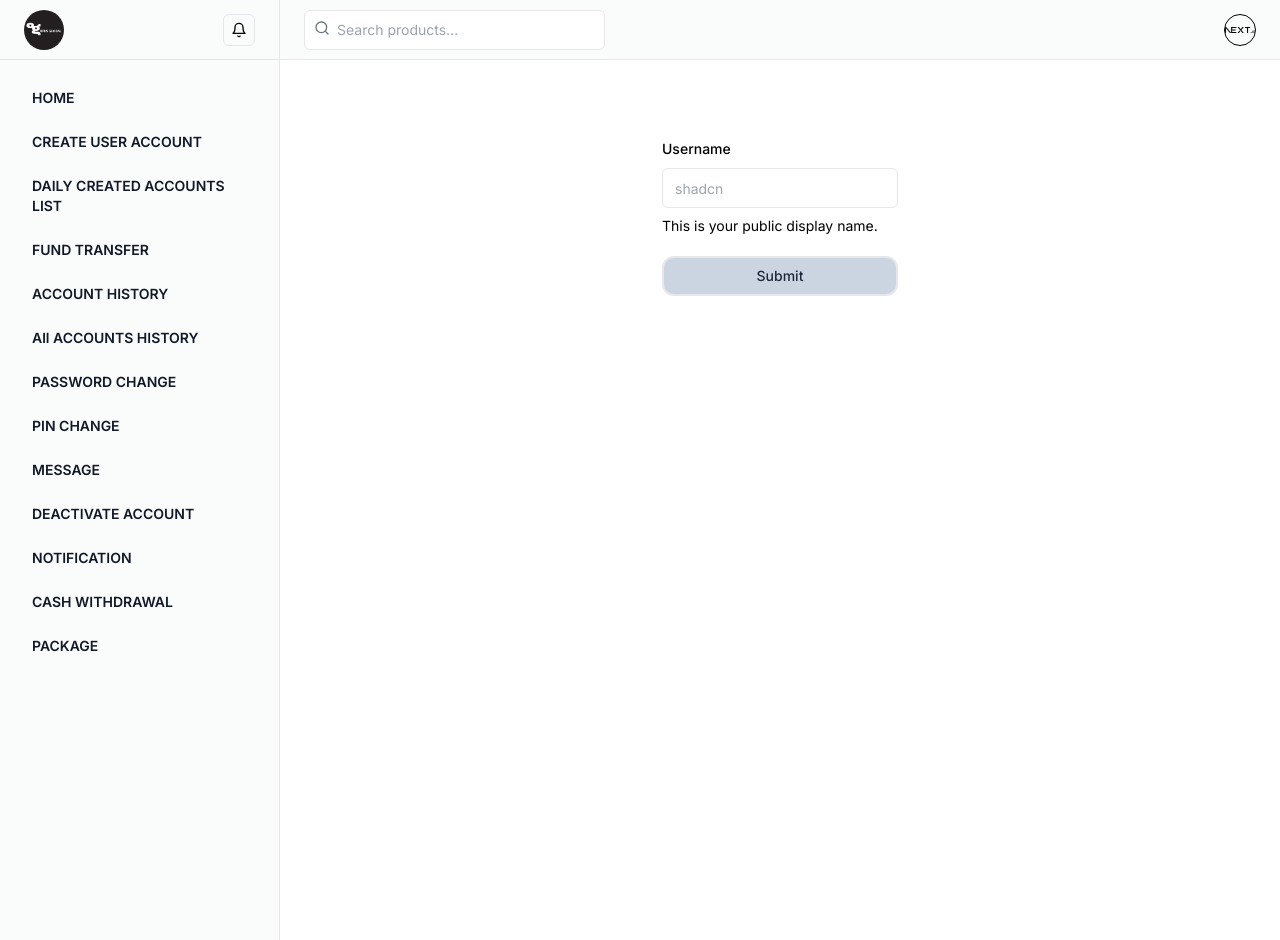
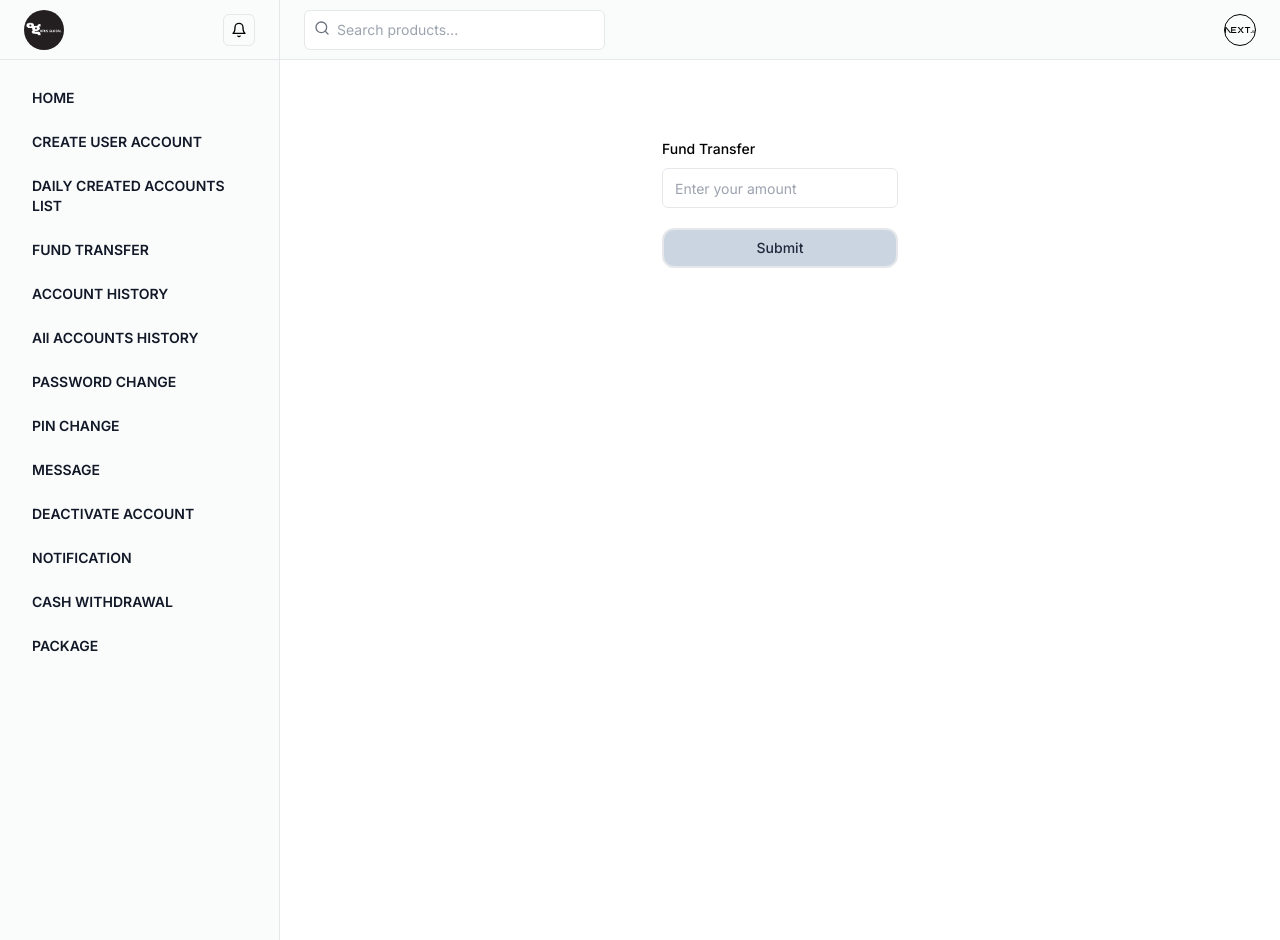
Before and after one commit to mubeenamin/mlm-update, a Next.js app: page /fundTransfer in a window 1280 px wide. Built offline with nearby package versions, Linux system fonts and the light colour scheme.

Commit message:
fundtransfer

```diff
--- a/app/component/fundTransfer.tsx
+++ b/app/component/fundTransfer.tsx
@@ -15,20 +15,21 @@ import { Input } from "@/components/ui/input";
 import { z } from "zod";
 
 const FormSchema = z.object({
-  username: z.string().min(2, {
-    message: "Username must be at least 2 characters.",
+  FundTransfer: z.string().min(2, {
+    message: "FundTransfer",
   }),
 });
 
-const onSubmit = () => {
-  console.log("data" );
+const onSubmit = (data: z.infer<typeof FormSchema>) => {
+  console.log(data);
 };
 
 function FundTransfer() {
   const form = useForm<z.infer<typeof FormSchema>>({
     resolver: zodResolver(FormSchema),
     defaultValues: {
-      username: "",
+
+      FundTransfer: "",
     },
   });
 
@@ -41,16 +42,14 @@ function FundTransfer() {
         >
           <FormField
             control={form.control}
-            name="username"
+            name="FundTransfer"
             render={({ field }) => (
               <FormItem>
-                <FormLabel>Username</FormLabel>
+                <FormLabel>Fund Transfer</FormLabel>
                 <FormControl>
-                  <Input placeholder="shadcn" {...field} />
+                  <Input placeholder="Enter your amount" {...field} />
                 </FormControl>
-                <FormDescription>
-                  This is your public display name.
-                </FormDescription>
+
                 <FormMessage />
               </FormItem>
             )}
```
